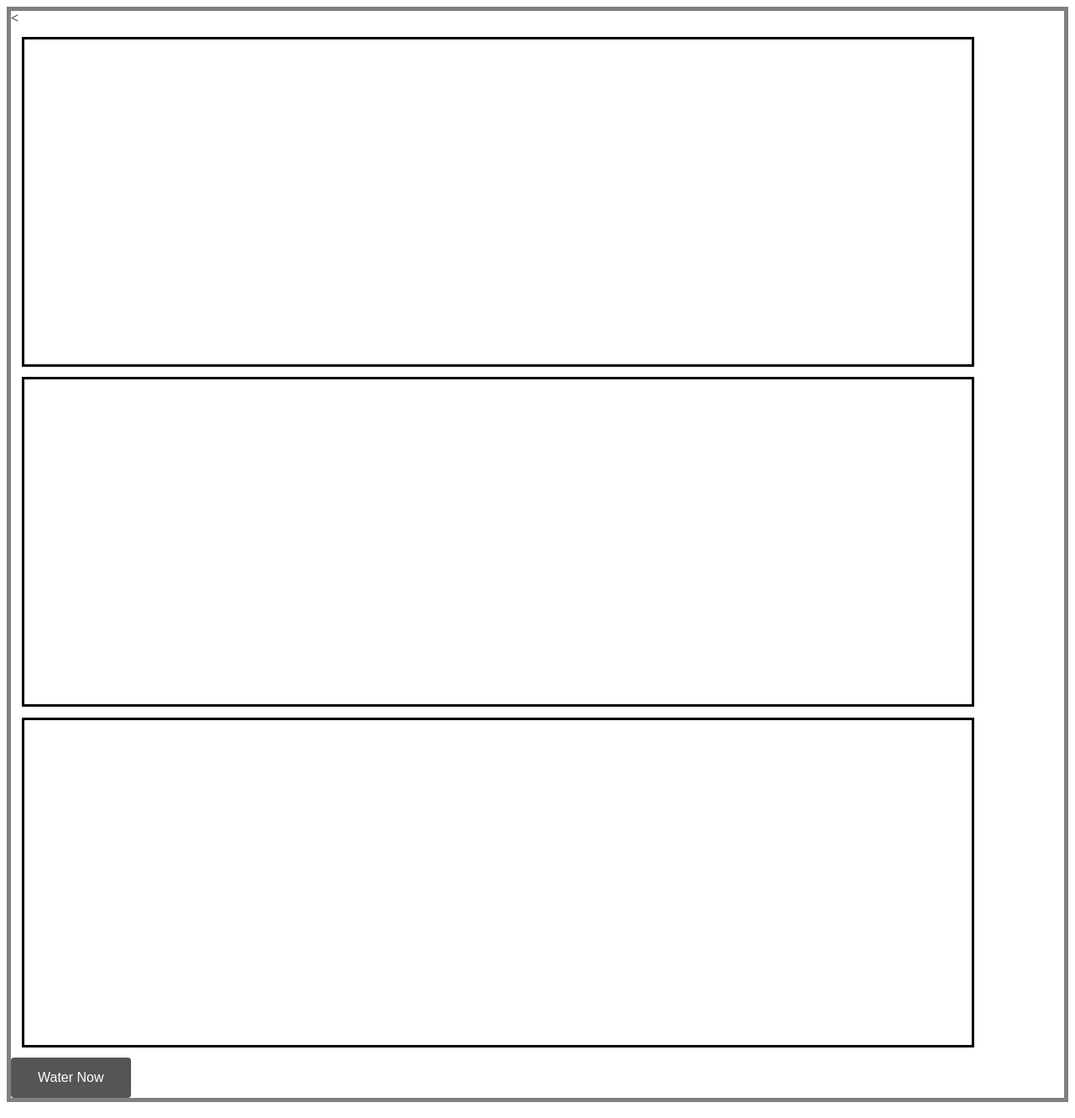
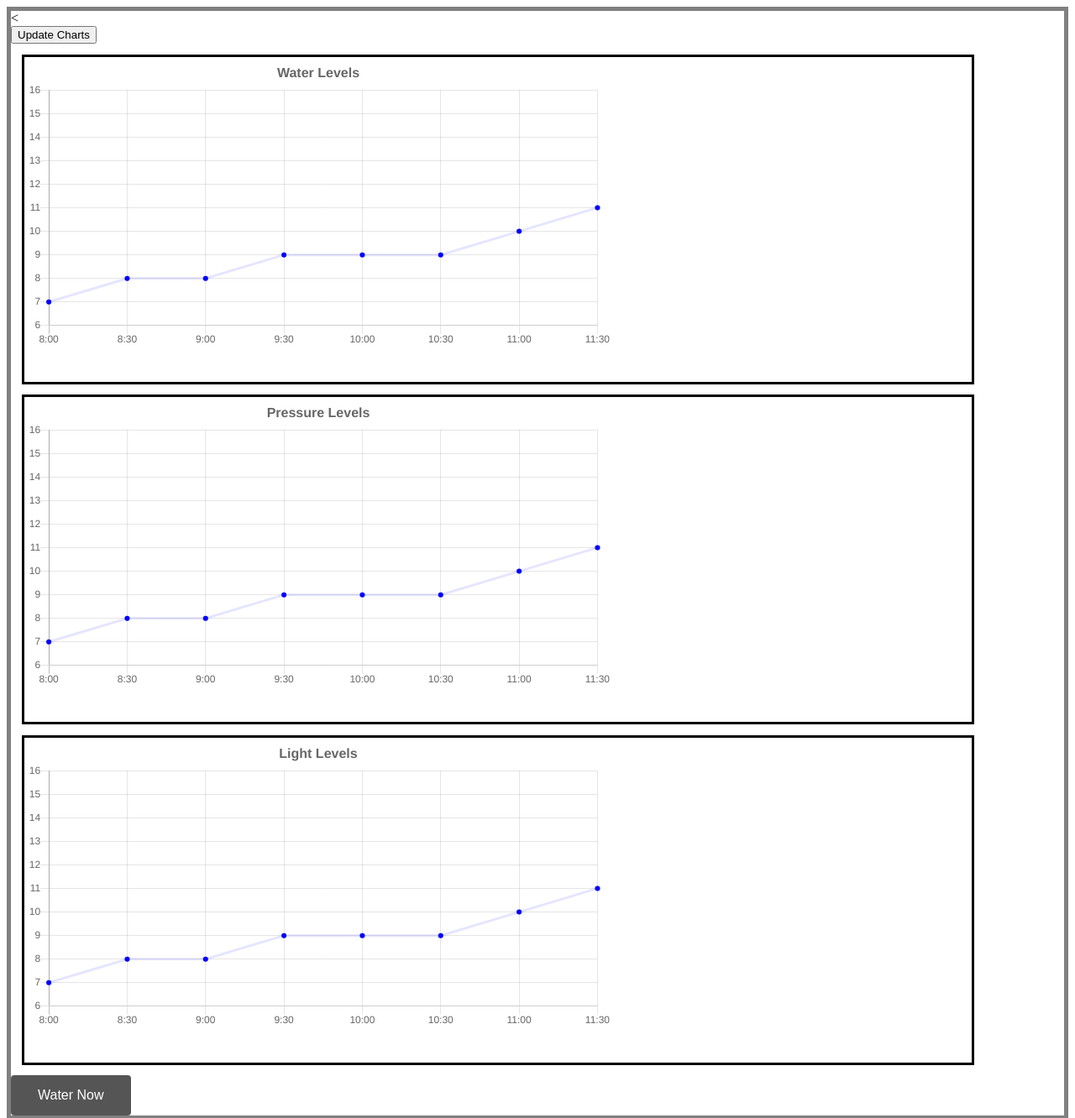
Before and after one commit to Spenu12994/COMP3000ComputingProject, a website: page index.html in a window 1280 px wide. Shown: the top 1332 px of the page at 84% size. Drawn offline with nearby package versions, Linux system fonts and the light colour scheme.

Commit message:
implementing graphs
started implementing static graphs using chart.js, next step is to make them dynamic,

known bugs,
adding more plotted points does not function correctly (adds latest value but does not delete oldest)

```diff
--- a/backend.js
+++ b/backend.js
@@ -6,6 +6,126 @@ let lightGuagePort = 1;
 let waterGuagePort = 2;
 let pressureGuagePort = 3;
 let pumpPort = 4;
+
+var date = new Date;
+
+const xValues = ["8:00","8:30","9:00","9:30","10:00","10:30","11:00","11:30"];
+const yValues = [7,8,8,9,9,9,10,11,14,14,15];
+
+const waterChart = new Chart(document.getElementById("waterChart"), {
+    type: "line",
+    data: {
+      labels: xValues,
+      datasets: [{
+        fill: false,
+        lineTension: 0,
+        backgroundColor: "rgba(0,0,255,1.0)",
+        borderColor: "rgba(0,0,255,0.1)",
+        data: yValues
+      }]
+    },
+    options: {
+      legend: {display: false},
+      scales: {
+        yAxes: [{ticks: {min: 6, max:16}}],
+      },
+      title:{
+        display: true,
+        text: "Water Levels",
+        fontSize: 16
+      }
+    }
+});
+
+const pressureChart = new Chart("pressureChart", {
+    type: "line",
+    data: {
+      labels: xValues,
+      datasets: [{
+        fill: false,
+        lineTension: 0,
+        backgroundColor: "rgba(0,0,255,1.0)",
+        borderColor: "rgba(0,0,255,0.1)",
+        data: yValues
+      }]
+    },
+    options: {
+      legend: {display: false},
+      scales: {
+        yAxes: [{ticks: {min: 6, max:16}}],
+      },
+      title:{
+        display: true,
+        text: "Pressure Levels",
+        fontSize: 16
+      }
+    }
+});
+
+const lightChart = new Chart("lightChart", {
+    type: "line",
+    data: {
+      labels: xValues,
+      datasets: [{
+        fill: false,
+        lineTension: 0,
+        backgroundColor: "rgba(0,0,255,1.0)",
+        borderColor: "rgba(0,0,255,0.1)",
+        data: yValues
+      }]
+    },
+    options: {
+      legend: {display: false},
+      scales: {
+        yAxes: [{ticks: {min: 6, max:16}}],
+      },
+      title:{
+        display: true,
+        text: "Light Levels",
+        fontSize: 16
+      }
+    }
+});
+
+
+// these functions were adapted from https://www.chartjs.org/docs/latest/developers/updates.html
+function addData(chart, label, newData) {
+    chart.data.labels.push(label);
+    chart.data.datasets.forEach((dataset) => {
+        dataset.data.push(newData);
+    });
+    chart.update();
+}
+
+function removeData(chart) {
+    chart.data.labels.pop();
+    chart.data.datasets.forEach((dataset) => {
+        dataset.data.pop();
+    });
+    chart.update();
+}
+
+
+
+
+
+
+function updateCharts(){
+
+
+    var minutes = date.getSeconds();
+    var hours = date.getHours();
+
+    var currTimeText = hours.toString() + ":" + minutes.toString();
+
+    addData(waterChart, currTimeText, Math.floor(Math.random() * 101));
+    addData(pressureChart, currTimeText, Math.floor(Math.random() * 101));
+    addData(lightChart, currTimeText, Math.floor(Math.random() * 101));
+
+    removeData(waterChart);
+    removeData(pressureChart);
+    removeData(lightChart);
+}
 
 function water(){
     //enter code here to activate the watering system
--- a/index.html
+++ b/index.html
@@ -11,22 +11,27 @@
         <meta name="description" content="">
         <meta name="viewport" content="width=device-width, initial-scale=1">
         <link rel="stylesheet" href="style.css">
+        <script
+        src="https://cdnjs.cloudflare.com/ajax/libs/Chart.js/2.9.4/Chart.js">
+        </script>
     </head>
     <body>
         <div class="Container">
 
+            <button onclick="updateCharts()">Update Charts</button>
+
             <div id="classes">
                 <div class="Graph" id="waterLevel">
-
+                    <canvas id="waterChart" style="width:100%;max-width:700px"></canvas>
                 </div>
 
                 <div class="Graph" id="pressureLevel">
-
+                    <canvas id="pressureChart" style="width:100%;max-width:700px"></canvas>
                 </div>
 
 
                 <div class="Graph" id="lightLevel">
-
+                    <canvas id="lightChart" style="width:100%;max-width:700px"></canvas>
                 </div>
             </div>
 
```
